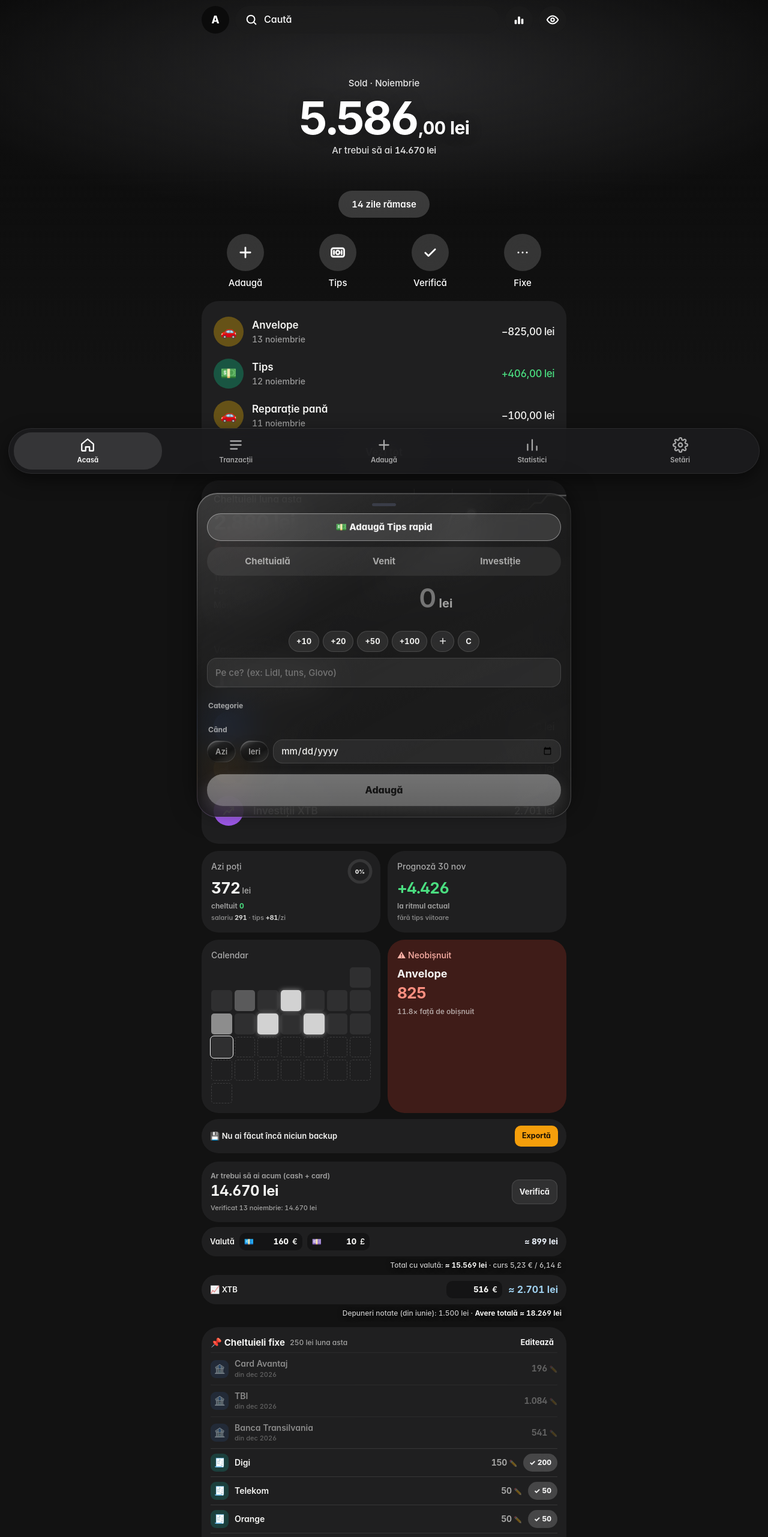
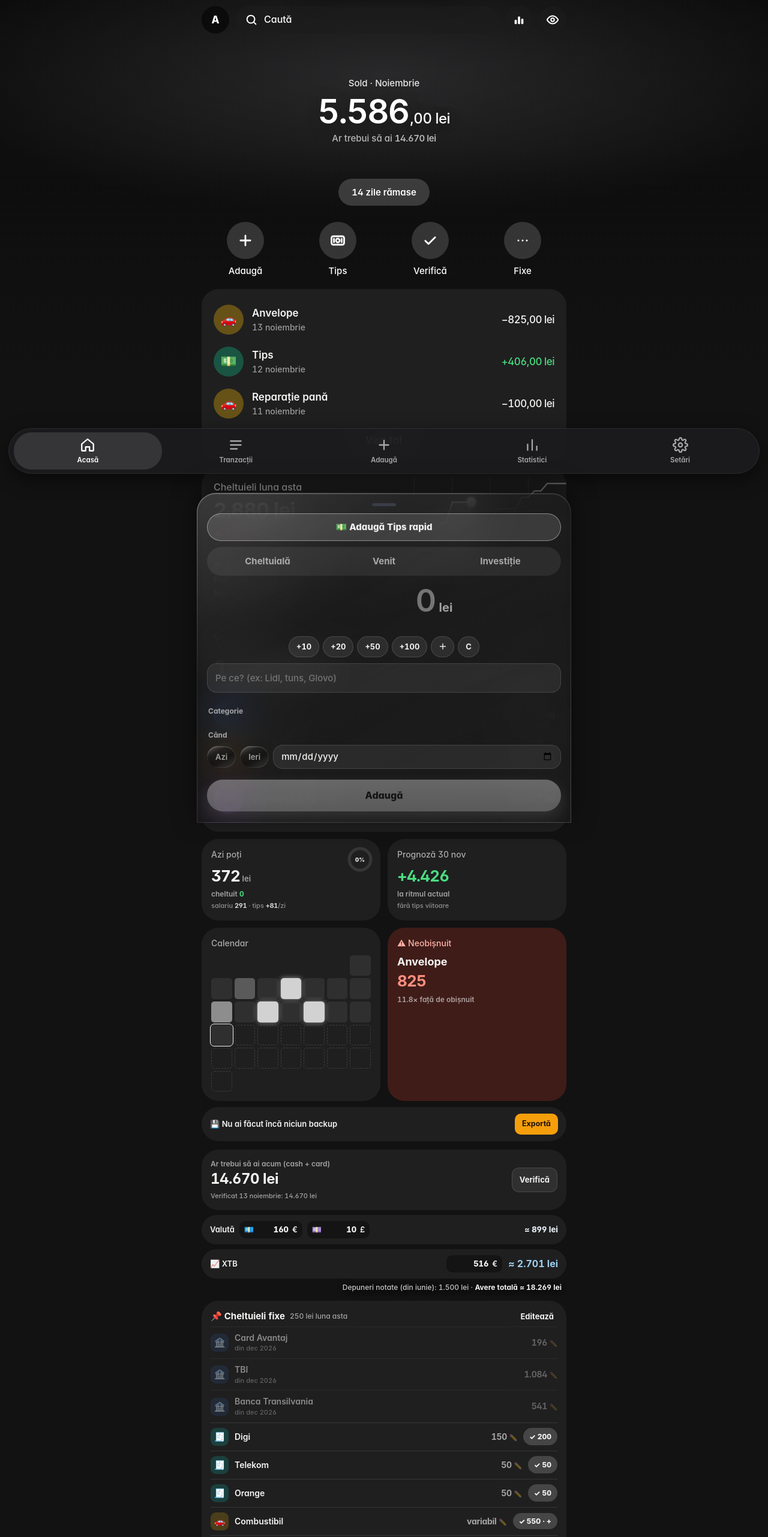
Before and after one commit to adrianady239-alt/tracker, a plain HTML site: page index.html in a window 1280 px wide. Shown: the top 2563 px of the page at 60% size. Drawn offline with Linux system fonts and the light colour scheme.

Commit message:
Add files via upload

```diff
--- a/index.html
+++ b/index.html
@@ -468,8 +468,8 @@ body.hideamt #eyeBtn{background:#fff!important}body.hideamt #eyeBtn svg{stroke:#
 /* hero */
 .rhero{text-align:center;padding:72px 0 20px}
 .rh-l{font-size:15px;font-weight:500;color:rgba(255,255,255,.9)}
-.rh-b{font-size:76px;font-weight:700;letter-spacing:-.05em;line-height:1;margin:8px 0 6px;color:#fff;text-shadow:0 2px 24px rgba(0,0,0,.25)}
-.rh-b span{font-size:30px;letter-spacing:-.02em;margin-left:2px}
+.rh-b{font-size:56px;font-weight:600;letter-spacing:-.03em;line-height:1;margin:8px 0 6px;color:#fff;text-shadow:0 2px 24px rgba(0,0,0,.25)}
+.rh-b span{font-size:24px;font-weight:500;letter-spacing:-.02em;margin-left:2px}
 .rh-s{font-size:15px;color:rgba(255,255,255,.85);font-weight:500}.rh-s b{font-weight:600}
 .rh-p{margin-top:56px;border:0;border-radius:99px;padding:12px 22px;font:inherit;font-size:15px;font-weight:600;color:#fff;background:rgba(255,255,255,.18);-webkit-backdrop-filter:blur(20px);backdrop-filter:blur(20px);cursor:pointer}
 /* actions */
@@ -522,6 +522,33 @@ html{background:#121212!important}body{background:transparent!important}
 .sdots{display:flex;justify-content:center;align-items:center;gap:7px;margin:4px 0 2px}.sdots i{width:7px;height:7px;border-radius:50%;background:rgba(255,255,255,.3)}.sdots i.sm{width:4px;height:4px}.sdots i.on{width:9px;height:9px;background:#fff}
 @keyframes inL{from{transform:translateX(-40px);opacity:.3}to{transform:none;opacity:1}}@keyframes inR{from{transform:translateX(40px);opacity:.3}to{transform:none;opacity:1}}
 .st.inL{animation:inL .25s ease}.st.inR{animation:inR .25s ease}
+/* ===== v21 finisaje premium ===== */
+html{-webkit-tap-highlight-color:transparent}
+body{font-variant-numeric:tabular-nums;-webkit-font-smoothing:antialiased}
+button,.row,.chip,[data-pc],.rcard,.sp{transition:transform .12s ease,opacity .12s ease,background .2s ease}
+button:active,.chip:active,[data-pc]:active,.sp:active{transform:scale(.95)}
+.row:active,.rcard:active{transform:scale(.985)}
+/* rânduri curate: fără creion/× — atingi rândul ca să editezi, ștergi din fereastră */
+.row .s:after{content:none!important}
+#list .row .x{display:none!important}
+#list .row{padding-right:16px!important}
+/* cifre */
+.rh-b{font-feature-settings:"tnum"}
+.rh-s{opacity:.8}
+/* toast mai fin */
+.msg{border-radius:16px!important;font-weight:500!important;padding:11px 18px!important;box-shadow:0 10px 40px rgba(0,0,0,.45)}
+/* sheet */
+.sheet{border-radius:32px 32px 0 0!important}
+.sheet .amt input{font-size:52px!important;font-weight:600!important;letter-spacing:-.03em}
+.sheet .save:not(:disabled){background:#fff!important;color:#000!important}
+.sheet .save:disabled{opacity:.35}
+.sheet .desc,.sheet #fd{border-radius:16px!important}
+/* tranziție între taburi */
+.tab.on,[id^="t-"].on{animation:tabIn .28s ease}
+@keyframes tabIn{from{opacity:0;transform:translateY(6px)}to{opacity:1;transform:none}}
+/* titluri de secțiune mai discrete */
+.day{font-weight:600!important;opacity:.75}
+#totAll{display:none!important}
 
 </style>
 </head>
@@ -1197,7 +1224,7 @@ function dailyModel(){const t=today(),k=mKey(t),mm=inMonth(k),m=incomeModel(k);
   const dl=dim(k)-(+t.slice(8))+1;
   const baseSal=m.sal+m.other-expBefore-inv-due-tgt;
   return {per:(baseSal+m.tips)/dl,perSal:baseSal/dl,perTips:m.tips/dl,tday:sum(mm.filter(x=>E(x)&&x.d===t)),dl,salEst:m.salEst}}
-const median=a=>{a=[...a].sort((p,q)=>p-q);const n=a.length;return !n?0:n%2?a[(n-1)/2]:(a[n/2-1]+a[n/2])/2};
+function median(a){a=[...a].sort((p,q)=>p-q);const n=a.length;return !n?0:n%2?a[(n-1)/2]:(a[n/2-1]+a[n/2])/2}
 function unusualList(){const by={};data.filter(x=>E(x)&&!isFixedTx(x)).forEach(x=>(by[x.c]=by[x.c]||[]).push(x.s));
   const skip=['Rate & credite','Facturi & abonamente'];
   return data.filter(x=>E(x)&&x.d>=today(30)&&!skip.includes(x.c)&&!isFixedTx(x)&&(by[x.c]||[]).length>=5&&x.s>=100)
@@ -1211,7 +1238,7 @@ function forecast(){const t=today(),k=mKey(t),mm=inMonth(k),m=incomeModel(k),el=
   return {val:m.sal+m.tips+m.other-exp-rate*(D-el)-fixedDue(),rate,salEst:m.salEst}}
 
 // ---- home ----
-const cap=s=>s.charAt(0).toUpperCase()+s.slice(1);const LS3=['ian','feb','mar','apr','mai','iun','iul','aug','sep','oct','nov','dec'];
+function cap(s){return s.charAt(0).toUpperCase()+s.slice(1)}var LS3=['ian','feb','mar','apr','mai','iun','iul','aug','sep','oct','nov','dec'];
 function renderHome(){const t=today(),k=mKey(t),mm=inMonth(k),dt=new Date(t+'T12:00:00'),D=dim(k),el=+t.slice(8);
   $('hMonth').textContent=LUNI[dt.getMonth()];
   $('hDate').innerHTML=`${cap(ZILE[dt.getDay()])}, ${el} · <b>${D-el} zile rămase</b>`;
@@ -1336,7 +1363,7 @@ function renderBk(){const lb=store.lastBackup;const days=lb?Math.floor((new Date
 const _rf8=renderFixed;
 function mAdd(k,n){const d=new Date(+k.slice(0,4),+k.slice(5,7)-1+n,1);return d.getFullYear()+'-'+String(d.getMonth()+1).padStart(2,'0')}
 function mDiff(a,b){return (+b.slice(0,4)-+a.slice(0,4))*12+(+b.slice(5,7)-+a.slice(5,7))}
-const ml8=k=>['ian','feb','mar','apr','mai','iun','iul','aug','sep','oct','nov','dec'][+k.slice(5)-1]+' '+k.slice(0,4);
+var ml8=k=>['ian','feb','mar','apr','mai','iun','iul','aug','sep','oct','nov','dec'][+k.slice(5)-1]+' '+k.slice(0,4);
 document.addEventListener('change',e=>{const d=e.target.dataset;
   if(d.ff!==undefined){fixed[+d.ff].from=e.target.value||undefined;save();render()}
   else if(d.fu!==undefined){fixed[+d.fu].until=e.target.value||undefined;save();render()}});
@@ -1443,11 +1470,11 @@ $('rStats').onclick=()=>go('stats');
 $('tabAdd').onclick=()=>openSheet();
 $('accBtn').onclick=()=>{go('set');setTimeout(()=>$('syncBox').scrollIntoView({behavior:'smooth',block:'center'}),50)};
 if(LS.get('bani-acc',null)==null){LS.set('bani-acc','alb');applyLook()}
-const RO_D=['duminică','luni','marți','miercuri','joi','vineri','sâmbătă'];
+var RO_D=['duminică','luni','marți','miercuri','joi','vineri','sâmbătă'];
 function fmt2(n){const a=Math.abs(n),i=Math.floor(a),d=Math.round((a-i)*100);return [i.toLocaleString('ro-RO'),String(d===100?0:d).padStart(2,'0')]}
 function whenStr(x){const t=today();const hm=x.ts?new Date(x.ts).toTimeString().slice(0,5):'';
   if(x.d===t)return 'Astăzi'+(hm?', '+hm:'');if(x.d===today(1))return 'Ieri'+(hm?', '+hm:'');const d=new Date(x.d+'T12:00:00');return d.getDate()+' '+LUNI[d.getMonth()].toLowerCase()}
-const k1=n=>n>=10000?(n/1000).toFixed(1).replace('.',',').replace(',0','')+'k':n>=1000?(n/1000).toFixed(2).replace('.',',')+'k':fmt(n);
+function k1(n){return n>=10000?(n/1000).toFixed(1).replace('.',',').replace(',0','')+'k':n>=1000?(n/1000).toFixed(2).replace('.',',')+'k':fmt(n)}
 function renderHome(){const t=today(),k=mKey(t),mm=inMonth(k),el=+t.slice(8),D=dim(k),dt=new Date(t+'T12:00:00');
   const inc=sum(mm.filter(x=>x.v)),exp=sum(mm.filter(E)),sold=inc-exp,ev=expected();
   const [si,sd]=fmt2(sold);
@@ -1500,9 +1527,9 @@ render();
 
 // ================= v17: single period chart in Statistici =================
 var statP='m0',statM=null;
-const dS=d=>d.getFullYear()+'-'+String(d.getMonth()+1).padStart(2,'0')+'-'+String(d.getDate()).padStart(2,'0');
-const addD=(s,n)=>{const d=new Date(s+'T12:00:00');d.setDate(d.getDate()+n);return dS(d)};
-const dayN=(a,b)=>Math.round((new Date(b+'T12:00:00')-new Date(a+'T12:00:00'))/864e5);
+function dS(d){return d.getFullYear()+'-'+String(d.getMonth()+1).padStart(2,'0')+'-'+String(d.getDate()).padStart(2,'0')}
+function addD(s,n){const d=new Date(s+'T12:00:00');d.setDate(d.getDate()+n);return dS(d)}
+function dayN(a,b){return Math.round((new Date(b+'T12:00:00')-new Date(a+'T12:00:00'))/864e5)}
 function statRange(){const t=today(),k=mKey(t),y=t.slice(0,4);let a,b,end,pa;
   if(statP==='m0'){a=k+'-01';b=k+'-'+String(dim(k)).padStart(2,'0');end=t;pa=prevKey(k)+'-01'}
   else if(statP==='m1'){const pk=prevKey(k);a=pk+'-01';b=pk+'-'+String(dim(pk)).padStart(2,'0');end=b;pa=prevKey(pk)+'-01'}
--- a/sw.js
+++ b/sw.js
@@ -1,4 +1,4 @@
-const C='bani-v20';
+const C='bani-v21';
 const CORE=['./','index.html','manifest.json','stone.jpg','icon-180.png','icon-192.png','icon-512.png'];
 self.addEventListener('install',e=>{e.waitUntil(caches.open(C).then(c=>c.addAll(CORE)));self.skipWaiting()});
 self.addEventListener('activate',e=>{e.waitUntil(caches.keys().then(k=>Promise.all(k.filter(x=>x!==C).map(x=>caches.delete(x)))));self.clients.claim()});
```
